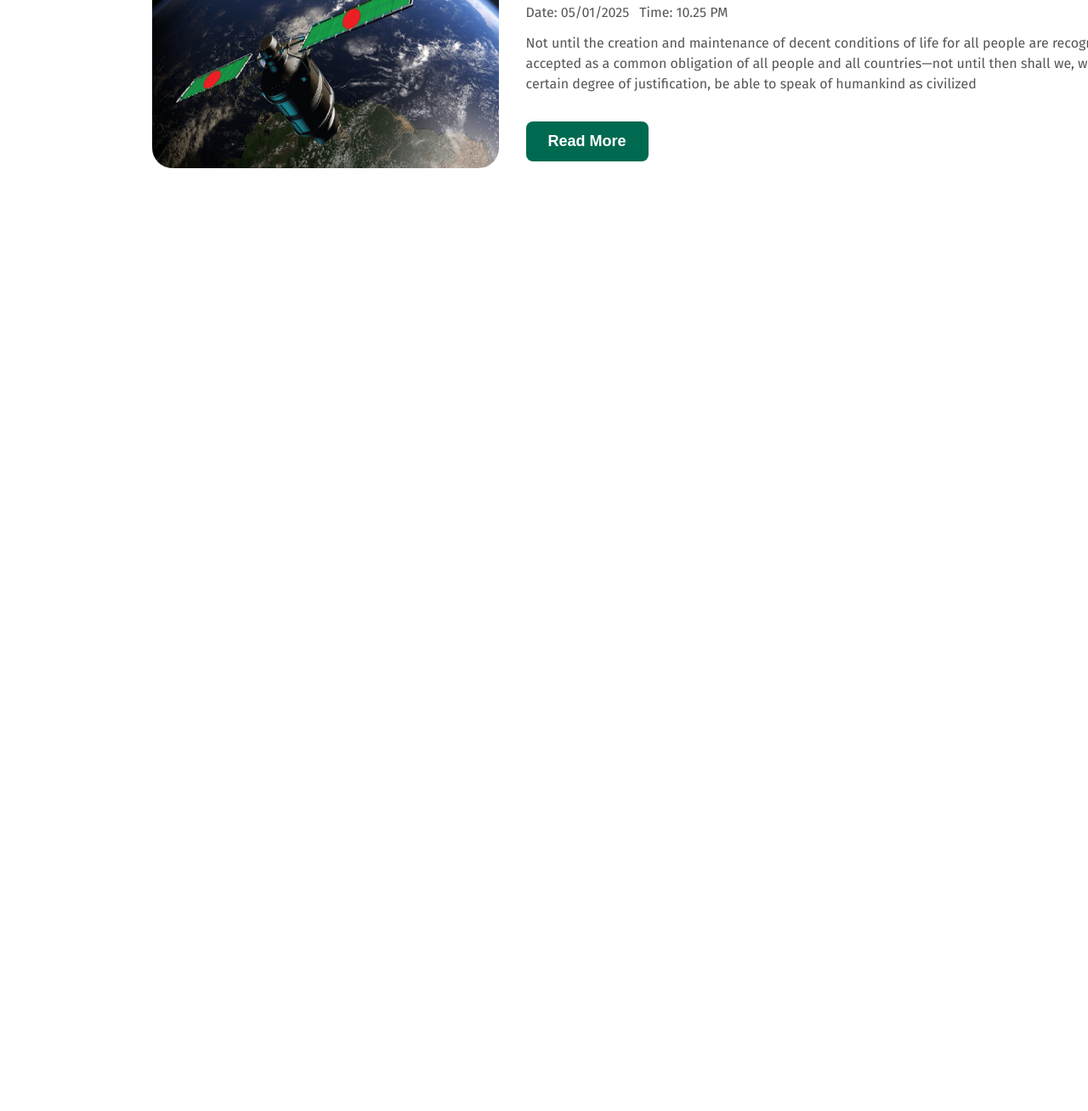
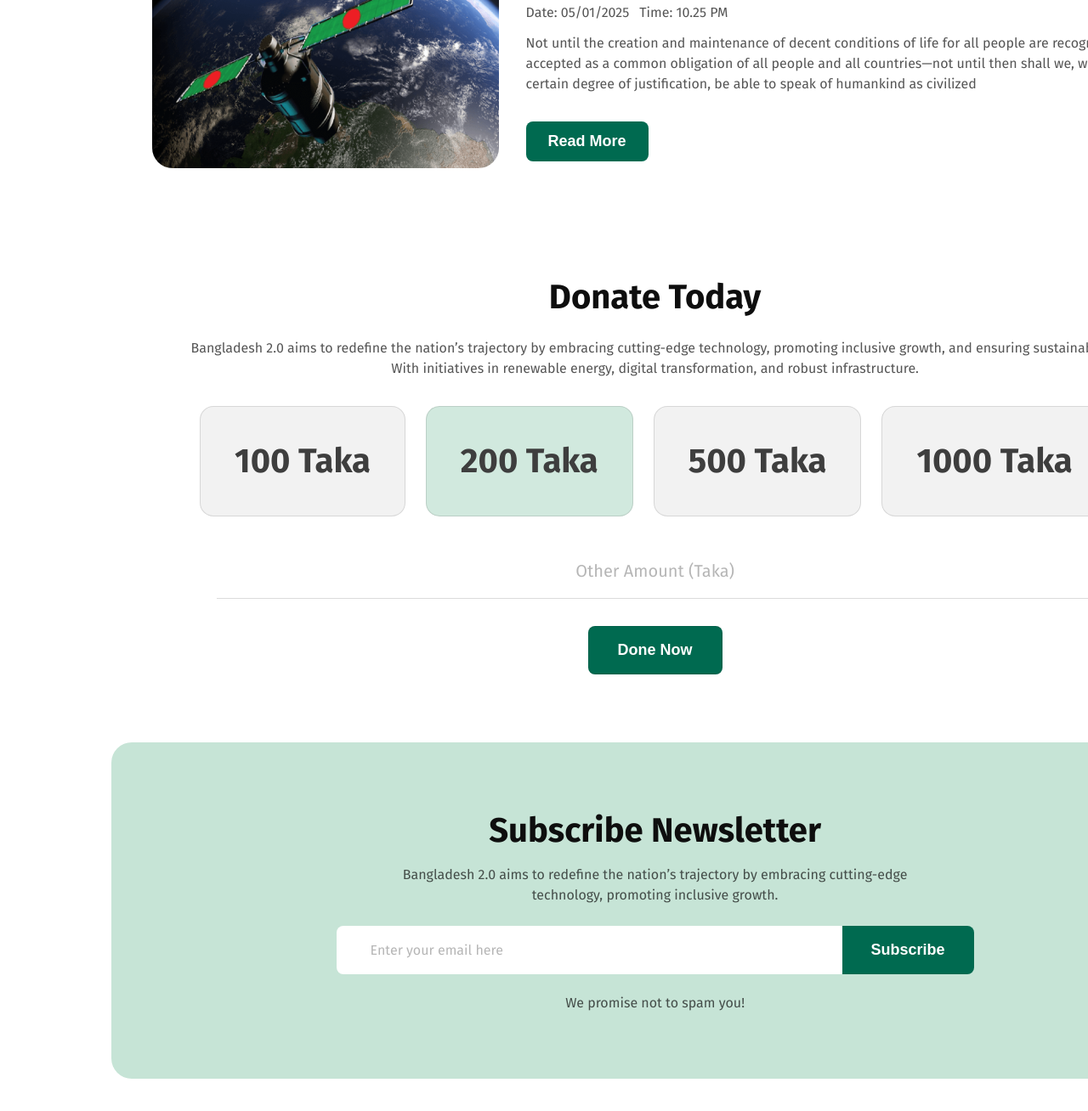
Before and after one commit to tsbarbhuiya/b11a1, a plain HTML site: page index.html in a window 1280 px wide. Shown: the part 3763-5071 px from the top of the page at 85% size. Before the commit the page ends 4017 px from the top, so only its background shows below. Drawn offline with Linux system fonts and the light colour scheme.

Commit message:
Finished the Newsletter Part and All parts before it

```diff
--- a/Styles/style.css
+++ b/Styles/style.css
@@ -20,6 +20,10 @@
 
 .margin-top{
     margin-top: 24px;
+}
+
+.green-bg{
+    background-color: #C6E4D6;
 }
 
 
@@ -487,3 +491,167 @@ thead th {
     background-color: #006A50;
     margin-top: 32px;
 }
+
+/* Donate Section Styles */
+
+.donate{
+    display: flex;
+    flex-direction: column;
+    align-items: center;
+    width: 1280px;
+    margin: 80px 9.7%;
+    background-color: #FFFFFF;
+}
+
+.donate-header{
+    margin: 0;
+    margin-bottom: 24px;
+    font-family: "Fira Sans",sans-serif;
+    color: #0E0E0E;
+    font-size: 40px;
+    font-weight: 700;
+    text-align: center;
+}
+
+.donate-info{
+    font-family: "Fira Sans",sans-serif;
+    font-size: 16px;
+    line-height: 24px;
+    color: #0E0E0E;
+    opacity: 0.7;
+    text-align: center;
+    width: 1104px;
+    margin: 0;
+    margin-bottom: 32px;
+}
+
+.donate-ammounts{
+    display: flex;
+    gap: 24px;
+    width: 1071px;
+}
+
+.donate-btn{
+    font-family: "Fira Sans",sans-serif;
+    font-size: 40px;
+    font-weight: 700;
+    color: #0E0E0E;
+    opacity: 0.8;
+    padding: 40px;
+    border-radius: 16px;
+    border: 1px solid rgba(14, 14, 14, 0.15);
+}
+
+.write-donation{
+    width: 952px;
+    padding: 20px 40px;
+    border: 1px solid rgba(14, 14, 14, 0.15);
+    border-top: none;
+    border-right: none;
+    border-left: none;
+    text-align: center;
+    font-family: "Fira Sans",sans-serif;
+    font-size: 20px;
+    margin-top: 32px;
+}
+
+.write-donation::placeholder{
+    font-family: "Fira Sans",sans-serif;
+    font-size: 20px;
+    color: rgba(14, 14, 14, 0.3);
+}
+
+.donate-now-btn{
+    border-radius: 8px;
+    font-style: "Fira Sans",sans-serif;
+    font-weight: 600;
+    font-size: 18px;
+    color: #FFFFFF;
+    border: 1px solid rgba(14, 14, 14, 0.1);
+    padding: 17px 34px;
+    background-color: #006A50;
+    margin-top: 32px;
+}
+
+/* Newsletter Part Styles */
+
+.newsletter{
+    display: flex;
+    flex-direction: column;
+    align-items: center;
+    border-radius: 24px;
+    width: 1280px;
+    margin: 0% 9.7% 80px 9.7%;
+    background-color: #C6E4D6;
+}
+
+.newsletter-container{
+    display: flex;
+    flex-direction: column;
+    align-items: center;
+    width: 750px;
+    margin: 80px 265px;
+    text-align: center;
+}
+
+.newsletter-header{
+    width: 622px;
+    font-family: "Fira Sans",sans-serif;
+    font-size: 40px;
+    font-weight: 700;
+    color: #0E0E0E;
+    margin: 0;
+}
+
+.newsletter-info{
+    width: 622px;
+    font-family: "Fira Sans",sans-serif;
+    font-size: 16px;
+    line-height: 24px;
+    color: #0E0E0E;
+    opacity: 0.7;
+    margin: 0;
+    margin-top: 16px;
+}
+
+.newsletter-email{
+    width: 100%;
+    display: flex;
+    margin: 24px 0px;
+}
+
+.newsletter-input{
+    width: 75%;
+    border-radius: 8px 0px 0px 8px;
+    padding: 18px 40px;
+    border-style: none;
+    background-color: #FFFFFF;
+    font-size: 18px;
+}
+
+.newsletter-input::placeholder{
+    font-family: "Fira Sans",sans-serif;
+    font-size: 16px;
+    color: #0E0E0E;
+    opacity: 0.3;
+}
+
+.subscribe-btn{
+    border-radius: 0px 8px 8px 0px;
+    font-style: "Fira Sans",sans-serif;
+    font-weight: 600;
+    font-size: 18px;
+    color: #FFFFFF;
+    padding: 17px 34px;
+    background-color: #006A50;
+    border-style: none;
+}
+
+.footer-note{
+    width: 622px;
+    font-family: "Fira Sans",sans-serif;
+    font-size: 16px;
+    color: #0E0E0E;
+    opacity: 0.7;
+    margin: 0;
+}
--- a/index.html
+++ b/index.html
@@ -173,6 +173,28 @@
                 </div>
             </div>
         </div>
+        <div class="donate">
+            <h1 class="donate-header">Donate Today</h1>
+            <p class="donate-info">Bangladesh 2.0 aims to redefine the nation’s trajectory by embracing cutting-edge technology, promoting inclusive growth, and ensuring sustainability. With initiatives in renewable energy, digital transformation, and robust infrastructure.</p>
+            <div class="donate-ammounts">
+                <button class="donate-btn">100 Taka</button>
+                <button class="donate-btn green-bg">200 Taka</button>
+                <button class="donate-btn">500 Taka</button>
+                <button class="donate-btn">1000 Taka</button>
+            </div>
+            <input class="write-donation" type="text" placeholder="Other Amount (Taka)">
+            <button class="donate-now-btn">Done Now</button>
+        </div>
+        <div class="newsletter">
+            <div class="newsletter-container">
+                <h1 class="newsletter-header">Subscribe Newsletter</h1>
+                <p class="newsletter-info">Bangladesh 2.0 aims to redefine the nation’s trajectory by embracing cutting-edge technology, promoting inclusive growth.</p>
+                <div class="newsletter-email">
+                    <input class="newsletter-input" type="email" placeholder="Enter your email here"><button class="subscribe-btn">Subscribe</button>
+                </div>
+                <p class="footer-note">We promise not to spam you!</p>
+            </div>
+        </div>
     </main>
     <footer>
 
```
